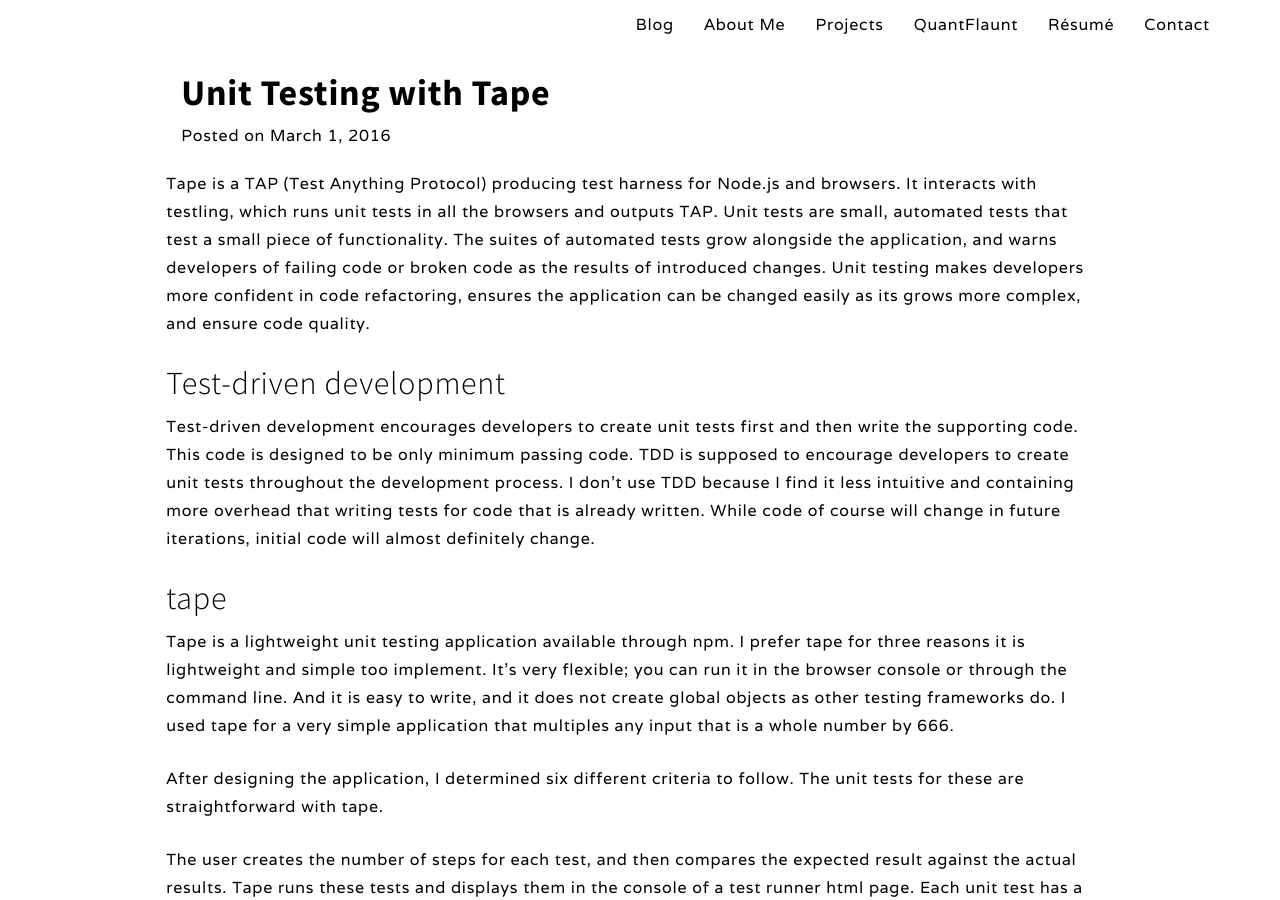
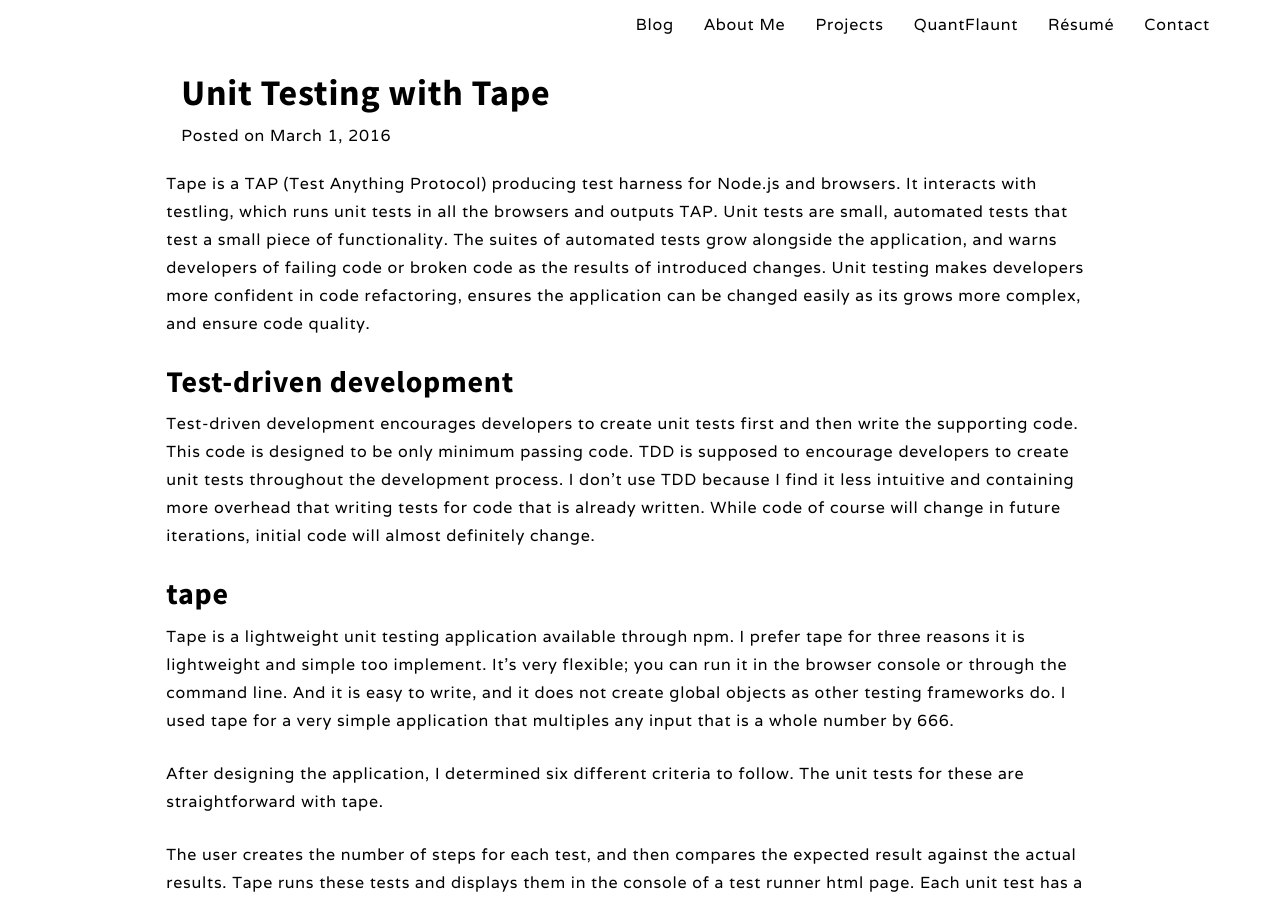
Before and after one commit to janaipakos/janaipakos.github.io, a Jekyll site: the page built from _posts/2016-03-01-unit-testing-with-tape.md, in a window 1280 px wide and 900 px high. Built offline with Jekyll 4.4.1, drawn with Linux system fonts in a browser that asks for light colours; nearby versions of some CDN libraries.

Commit message:
update blog

```diff
--- a/_posts/2016-03-01-unit-testing-with-tape.md
+++ b/_posts/2016-03-01-unit-testing-with-tape.md
@@ -7,12 +7,12 @@ date: 2016-03-01
 Tape is a TAP (Test Anything Protocol) producing test harness for Node.js and browsers. It interacts with testling, which runs unit tests in all the browsers and outputs TAP. Unit tests are small, automated tests that test a small piece of functionality. The suites of automated tests grow alongside the application, and warns developers of failing code or broken code as the results of introduced changes. Unit testing makes developers more confident in code refactoring, ensures the application can be changed easily as its grows more complex, and ensure code quality.
 
 
-### Test-driven development ###
+## Test-driven development ##
 
 Test-driven development encourages developers to create unit tests first and then write the supporting code. This code is designed to be only minimum passing code. TDD is supposed to encourage developers to create unit tests throughout the development process. I don’t use TDD because I find it less intuitive and containing more overhead that writing tests for code that is already written. While code of course will change in future iterations, initial code will almost definitely change.
 
 
-### tape ###
+## tape ##
 
 Tape is a lightweight unit testing application available through npm. I prefer tape for three reasons it is lightweight and simple too implement. It's very flexible; you can run it in the browser console or through the command line. And it is easy to write, and it does not create global objects as other testing frameworks do. I used tape for a very simple application that multiples any input that is a whole number by 666.
 
@@ -29,12 +29,12 @@ This also helps from a documentation and audit perspective: the objective of eac
 Overall, testing should be easy, and tape is lightweight, unobtrusive, and easy to write.  The following is a definition of the application and the derived test cases.
 
 
-### Application Definition ###
+## Application Definition ##
 
 In this application you input a whole number and then click on a button to multiply that number by 666. The resulting number is displayed in a list. Any error, such as an invalid or decimal number, is also displayed in the list. There is also a button to clear the list. There are six derived test cases based on this functionality
 
 
-### Derived Test Cases ###
+## Derived Test Cases ##
 
 - Clicking Satanize without an input should result in an error message.
 - Clicking Satanize with a decimal input should result in an error message.
```
